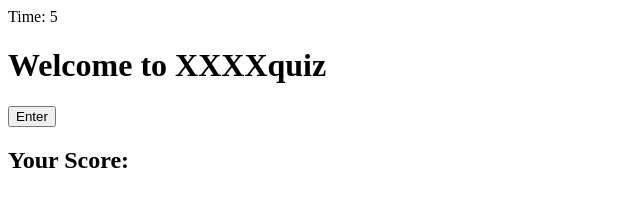
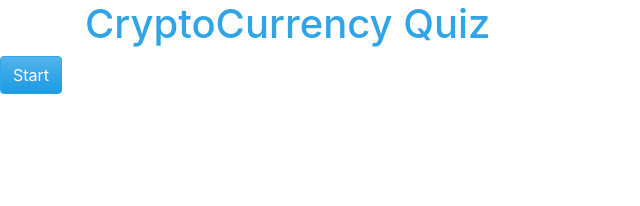
Before and after one commit to Asafran92/crypto-quiz, a plain HTML site: page index.html in a window 1280 px wide. Shown: the whole page, without its empty margins (0-640 px from the left). Drawn offline with nearby package versions, Linux system fonts and the light colour scheme.

Commit message:
added start and end game, and timer

```diff
--- a/develop/script.js
+++ b/develop/script.js
@@ -1,118 +1,125 @@
-var timer;
-var testTime = 5;
-var score = 0;
+var questionEl = document.querySelector("#question");
+var optionListEl = document.querySelector("#option-list");
+var questionResultEl = document.querySelector("#question-result");
+var timerEl = document.querySelector("#timer");
+var startButtonEl = document.querySelector("#btns");
+var quizBoxEl = document.querySelector("section");
+
 var questionIndex = 0;
-var timerEl = document.getElementById("timer");
-var questionsEl = document.getElementById("questions");
-timerEl.innerText = `Time: ${testTime}`;
-var questionsData = [
+var correctCount = 0;
+
+var time = 30;
+var intervalId;
+
+var questions = [
   {
     question: "Which of these cryptocurrencies is the oldest?",
-    choices: {
-      A: "Ether",
-      B: "Tether",
-      C: "Bicoin",
-    },
-    answer: "C",
+    choices: ["Ether", "Tether", "Bicoin"],
+    answer: "Bitcoin",
   },
   {
     question: "What is a CBDC??",
-    choices: {
-      A: "Magic Intenet Money",
-      B: "Reward for ledning BTC",
-      C: "Digital currency issued by a central bank",
-    },
-    answer: "C",
+    choices: [
+      "Magic Intenet Money",
+      "Reward for ledning BTC",
+      "Digital currency issued by a central bank",
+    ],
+    answer: "Digital currency issued by a central bank",
   },
   {
     question: "What is the worlds most actively traded crypto coin?",
-    choices: {
-      A: "Bitcoin",
-      B: "Tether",
-      C: "Dogecoin",
-    },
-    answer: "B",
+    choices: ["Bitcoin", "Tether", "Dogecoin"],
+    answer: "Tether",
   },
   {
     question: "Where do you store cryptocurrency?",
-    choices: {
-      A: "Blockchain",
-      B: "Chain Wallet",
-      C: "Private Keys",
-    },
-    answer: "A",
+    choices: ["Blockchain", "Chain Wallet", "Private Keys"],
+    answer: "Blockchain",
   },
   {
     question: "What is a smart contract?",
-    choices: {
-      A: "A cloud based contract",
-      B: "A computer protocol",
-      C: "A contract written by lawyers",
-    },
-    answer: "B",
+    choices: [
+      "A cloud based contract",
+      "A computer protocol",
+      "A contract written by lawyers",
+    ],
+    answer: "A computer protocol",
   },
   {
     question: "Who invented Bitcoin?",
-    choices: {
-      A: "The magic wizard",
-      B: "US government",
-      C: "Satoshi Nakamoto",
-    },
-    answer: "C",
+    choices: ["The magic wizard", "US government", "Satoshi Nakamoto"],
+    answer: "Satoshi Nakamoto",
   },
   {
     question: "Who invented Ether?",
-    choices: {
-      A: "Vitalik Buterin",
-      B: "Stan Lee",
-      C: "Tom Hanks",
-    },
-    answer: "A",
+    choices: ["Vitalik Buterin", "Stan Lee", "Tom Hanks"],
+    answer: "Vitalik Buterin",
   },
   {
     question:
       "Which site run by Ross Ulbricht was closed by the FBI for letting people buy drugs with Bitcoin??",
-    choices: {
-      A: "Dark Alley",
-      B: "Silk Road",
-      C: "Silk Street",
-    },
-    answer: "B",
-  },
-  {
-    question:
-      "What is the name of the famous Bitcoin exchange from Japan that collapsed in 2014?",
-    choices: {
-      A: "Blockchain.info",
-      B: "Tradehill",
-      C: "Mt. Gox",
-    },
-    answer: "C",
-  },
-  {
-    question: "What does the block in the blockchain consist of?",
-    choices: {
-      A: "Transaction data",
-      B: "A Hash point",
-      C: "All of these",
-    },
-    answer: "C",
+    choices: ["Dark Alley", "Silk Road", "Silk Street"],
+    answer: "Silk Road",
   },
 ];
 
-document.getElementById("enter").addEventListener("click", () => {
-  startGame();
-  timer = setInterval(() => {
-    testTime--;
-    timerEl.innerText = `Time: ${testTime}`;
-  }, 1000);
-});
-function startGame() {
-  document.getElementById("welcome-page").classList.add("hide");
-  questionsEl.classList.remove("hide");
+function updateTime() {
+  time--;
+  timerEl.textContent = time;
+}
+
+function startQuiz() {
+  startButtonEl.classList.add("hide");
+  quizBoxEl.classList.remove("hide");
+}
+
+function renderQuestion() {
+  if (time == 0) {
+    updateTime();
+    return;
+  }
+
+  intervalId = setInterval(updateTime, 1000);
+
+  questionEl.textContent = questions[questionIndex].question;
+
+  optionListEl.innerHTML = "";
+  questionResultEl.innerHTML = "";
+
+  var choices = questions[questionIndex].choices;
+  var choicesLenth = choices.length;
+
+  for (var i = 0; i < choicesLenth; i++) {
+    var questionListItem = document.createElement("button");
+    questionListItem.textContent = choices[i];
+    optionListEl.append(questionListItem);
+  }
 }
 
 function nextQuestion() {
-  questionsEl.innerHTML = `
-  <h3> ${questionsData[questionIndex].question} </h3>`;
+  questionIndex++;
+  if (questionIndex === questions.length) {
+    time = 0;
+  }
+  renderQuestion();
 }
+
+function checkAnswer(event) {
+  clearInterval(intervalId);
+  if (event.target.matches("button")) {
+    var answer = event.target.textContent;
+    if (answer === questions[questionIndex].answer) {
+      questionResultEl.textContent = "Correct";
+      correctCount++;
+    } else {
+      questionResultEl.textContent = "Incorrect";
+      time = time - 1;
+      timerEl.textContent = time;
+    }
+  }
+  setTimeout(nextQuestion, 2000);
+}
+
+optionListEl.addEventListener("click", checkAnswer);
+startButtonEl.addEventListener("click", startQuiz);
+startButtonEl.addEventListener("click", renderQuestion);
--- a/index.html
+++ b/index.html
@@ -2,25 +2,29 @@
 <html lang="en">
   <head>
     <meta charset="UTF-8" />
-    <meta http-equiv="X-UA-Compatible" content="IE=edge" />
     <meta name="viewport" content="width=device-width, initial-scale=1.0" />
-    <link rel="stylesheet" href="develop/style.css" />
-    <title>Document</title>
+    <title>Crypto Quiz</title>
+    <link
+      rel="stylesheet"
+      href="https://cdn.jsdelivr.net/npm/bootswatch@4.5.2/dist/cerulean/bootstrap.min.css"
+      integrity="sha384-3fdgwJw17Bi87e1QQ4fsLn4rUFqWw//KU0g8TvV6quvahISRewev6/EocKNuJmEw"
+      crossorigin="anonymous"
+    />
+    <link rel="stylesheet" href="./develop/style.css" />
   </head>
-  <body>
-    <div id="timer">Time:</div>
-    <div id="welcome-page">
-      <h1>Welcome to XXXXquiz</h1>
-      <button id="enter">Enter</button>
+  <body class="flex-center">
+    <header class="container">
+      <h1>CryptoCurrency Quiz</h1>
+    </header>
+    <div id="btns">
+      <button id="start-btn" class="btn btn-primary">Start</button>
     </div>
-    <div id="questions" class="hide">
-      <p>Question #1</p>
-      <p>What is bitcoin</p>
-    </div>
-    <div id="test-results">
-      <h2 id="final-score">Your Score:</h2>
-    </div>
-
+    <section class="quiz-box hide">
+      <div id="timer"></div>
+      <div id="question"></div>
+      <ul id="option-list"></ul>
+      <div id="question-result"></div>
+    </section>
     <script src="./develop/script.js"></script>
   </body>
 </html>
```
